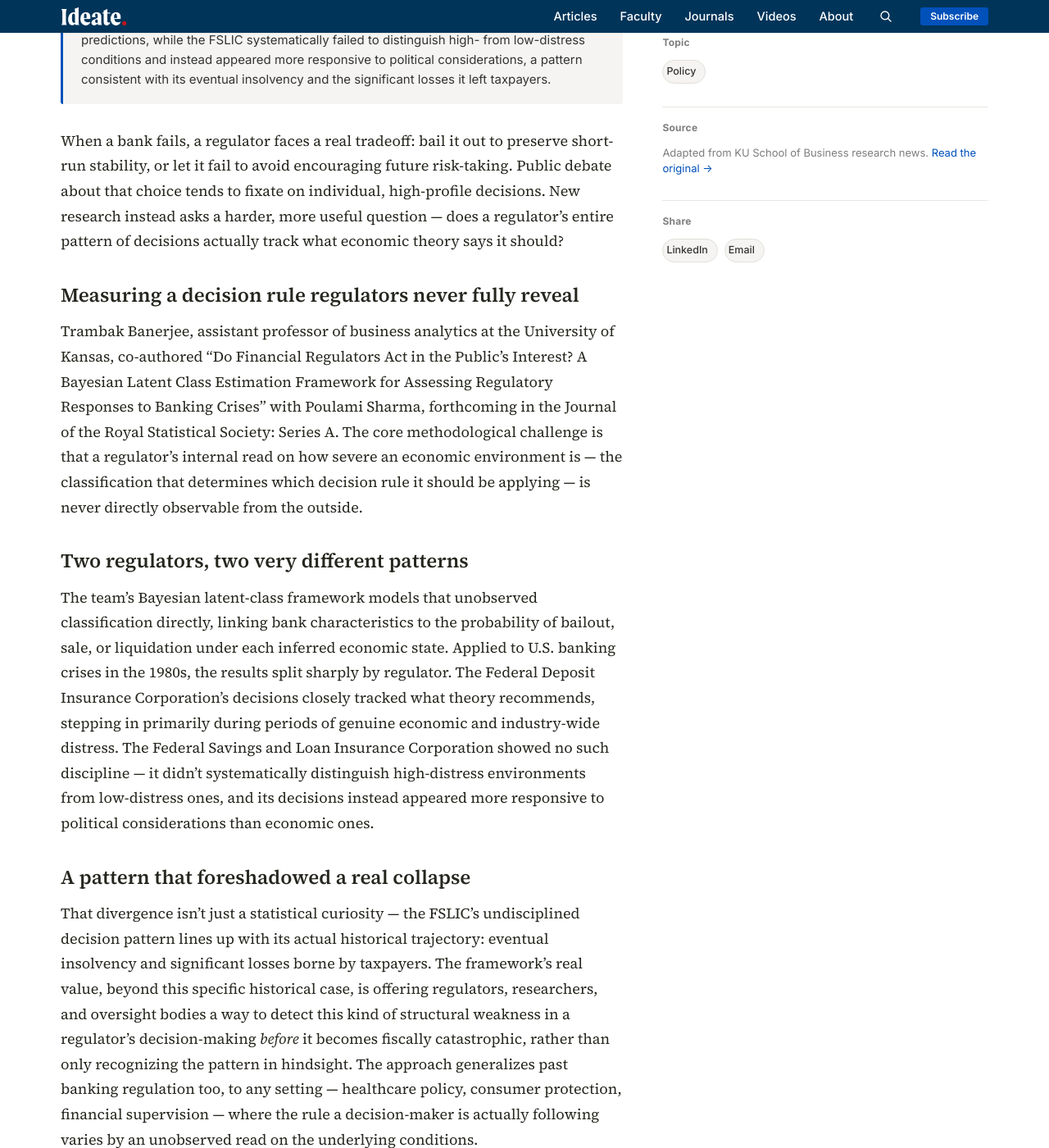
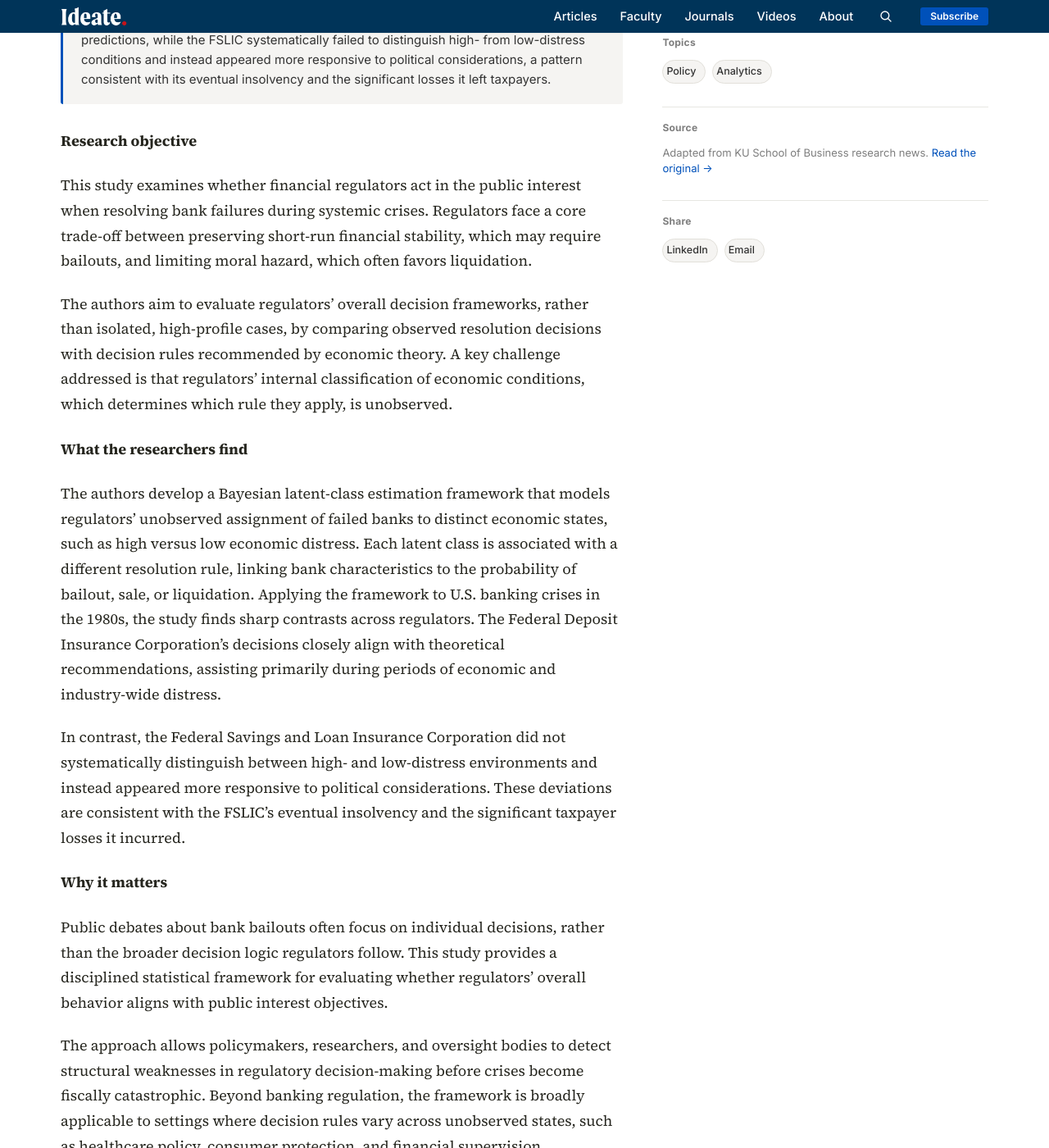
Before and after one commit to KUBschool/ideate, a Jekyll site: the page built from _articles/2025-12-04-banking-regulators-public-interest.md, in a window 1280 px wide and 1400 px high, scrolled down 1063 px. Shown: the whole window at 82% size. Built offline with Jekyll 4.4.1, drawn with Linux system fonts in a browser that asks for light colours; some of the changed text lies outside the part shown.

Commit message:
Update Article “2025-12-04-banking-regulators-public-interest”

```diff
--- a/_articles/2025-12-04-banking-regulators-public-interest.md
+++ b/_articles/2025-12-04-banking-regulators-public-interest.md
@@ -1,35 +1,46 @@
 ---
-title: "A statistical test for whether bank regulators actually act in the public interest"
-dek: "Debates about bank bailouts usually focus on one high-profile decision at a time. New research instead tests regulators' entire decision-making pattern against economic theory — and finds one 1980s regulator's failures were predictable well before its eventual collapse."
+title: A statistical test for whether bank regulators actually act in the public
+  interest
+dek: Debates about bank bailouts usually focus on one high-profile decision at a
+  time. New research instead tests regulators' entire decision-making pattern
+  against economic theory — and finds one 1980s regulator's failures were
+  predictable well before its eventual collapse.
 topic: policy
+also_topics:
+  - analytics
 faculty:
   - trambak-banerjee
-byline: "Trambak Banerjee"
-date: 2025-12-04
+byline: Trambak Banerjee
+date: 2025-03-12
+image: /assets/uploads/bank-regulation.jpeg
 image_tint: limestone
 featured: false
-source_url: "https://business.ku.edu/research-and-faculty/analytics-information-operations/research-insights"
-answer_box: >-
-  A Bayesian latent-class framework evaluating U.S. banking regulators'
-  resolution decisions during 1980s crises — bailout, sale, or
-  liquidation — against the decision rules economic theory recommends
-  finds the FDIC's choices closely tracked theoretical predictions,
-  while the FSLIC systematically failed to distinguish high- from
-  low-distress conditions and instead appeared more responsive to
-  political considerations, a pattern consistent with its eventual
-  insolvency and the significant losses it left taxpayers.
+source_url: https://business.ku.edu/research-and-faculty/analytics-information-operations/research-insights
+answer_box: A Bayesian latent-class framework evaluating U.S. banking
+  regulators' resolution decisions during 1980s crises — bailout, sale, or
+  liquidation — against the decision rules economic theory recommends finds the
+  FDIC's choices closely tracked theoretical predictions, while the FSLIC
+  systematically failed to distinguish high- from low-distress conditions and
+  instead appeared more responsive to political considerations, a pattern
+  consistent with its eventual insolvency and the significant losses it left
+  taxpayers.
+journal: "Journal of the Royal Statistical Society Series A: Statistics in Society"
+journal_url: https://academic.oup.com/jrsssa/article/189/1/330/8069911
 ---
+#### Research objective
 
-When a bank fails, a regulator faces a real tradeoff: bail it out to preserve short-run stability, or let it fail to avoid encouraging future risk-taking. Public debate about that choice tends to fixate on individual, high-profile decisions. New research instead asks a harder, more useful question — does a regulator's entire pattern of decisions actually track what economic theory says it should?
+This study examines whether financial regulators act in the public interest when resolving bank failures during systemic crises. Regulators face a core trade-off between preserving short-run financial stability, which may require bailouts, and limiting moral hazard, which often favors liquidation.
 
-## Measuring a decision rule regulators never fully reveal
+The authors aim to evaluate regulators’ overall decision frameworks, rather than isolated, high-profile cases, by comparing observed resolution decisions with decision rules recommended by economic theory. A key challenge addressed is that regulators’ internal classification of economic conditions, which determines which rule they apply, is unobserved.
 
-Trambak Banerjee, assistant professor of business analytics at the University of Kansas, co-authored "Do Financial Regulators Act in the Public's Interest? A Bayesian Latent Class Estimation Framework for Assessing Regulatory Responses to Banking Crises" with Poulami Sharma, forthcoming in the Journal of the Royal Statistical Society: Series A. The core methodological challenge is that a regulator's internal read on how severe an economic environment is — the classification that determines which decision rule it should be applying — is never directly observable from the outside.
+#### What the researchers find
 
-## Two regulators, two very different patterns
+The authors develop a Bayesian latent-class estimation framework that models regulators’ unobserved assignment of failed banks to distinct economic states, such as high versus low economic distress. Each latent class is associated with a different resolution rule, linking bank characteristics to the probability of bailout, sale, or liquidation. Applying the framework to U.S. banking crises in the 1980s, the study finds sharp contrasts across regulators. The Federal Deposit Insurance Corporation’s decisions closely align with theoretical recommendations, assisting primarily during periods of economic and industry-wide distress.
 
-The team's Bayesian latent-class framework models that unobserved classification directly, linking bank characteristics to the probability of bailout, sale, or liquidation under each inferred economic state. Applied to U.S. banking crises in the 1980s, the results split sharply by regulator. The Federal Deposit Insurance Corporation's decisions closely tracked what theory recommends, stepping in primarily during periods of genuine economic and industry-wide distress. The Federal Savings and Loan Insurance Corporation showed no such discipline — it didn't systematically distinguish high-distress environments from low-distress ones, and its decisions instead appeared more responsive to political considerations than economic ones.
+In contrast, the Federal Savings and Loan Insurance Corporation did not systematically distinguish between high- and low-distress environments and instead appeared more responsive to political considerations. These deviations are consistent with the FSLIC’s eventual insolvency and the significant taxpayer losses it incurred.
 
-## A pattern that foreshadowed a real collapse
+#### Why it matters
 
-That divergence isn't just a statistical curiosity — the FSLIC's undisciplined decision pattern lines up with its actual historical trajectory: eventual insolvency and significant losses borne by taxpayers. The framework's real value, beyond this specific historical case, is offering regulators, researchers, and oversight bodies a way to detect this kind of structural weakness in a regulator's decision-making *before* it becomes fiscally catastrophic, rather than only recognizing the pattern in hindsight. The approach generalizes past banking regulation too, to any setting — healthcare policy, consumer protection, financial supervision — where the rule a decision-maker is actually following varies by an unobserved read on the underlying conditions.
+Public debates about bank bailouts often focus on individual decisions, rather than the broader decision logic regulators follow. This study provides a disciplined statistical framework for evaluating whether regulators’ overall behavior aligns with public interest objectives.
+
+The approach allows policymakers, researchers, and oversight bodies to detect structural weaknesses in regulatory decision-making before crises become fiscally catastrophic. Beyond banking regulation, the framework is broadly applicable to settings where decision rules vary across unobserved states, such as healthcare policy, consumer protection, and financial supervision.
```
Also changed, not shown: assets/uploads/bank-regulation.jpeg (added).
